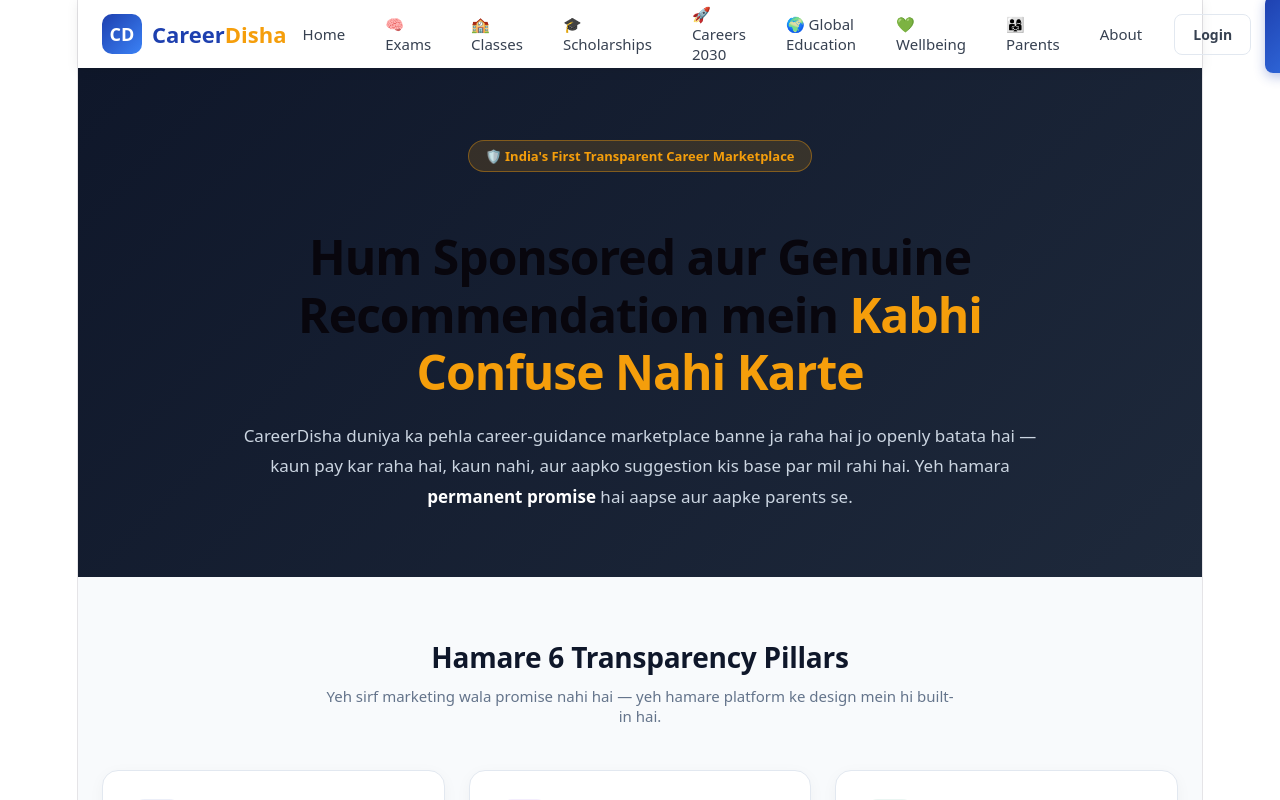
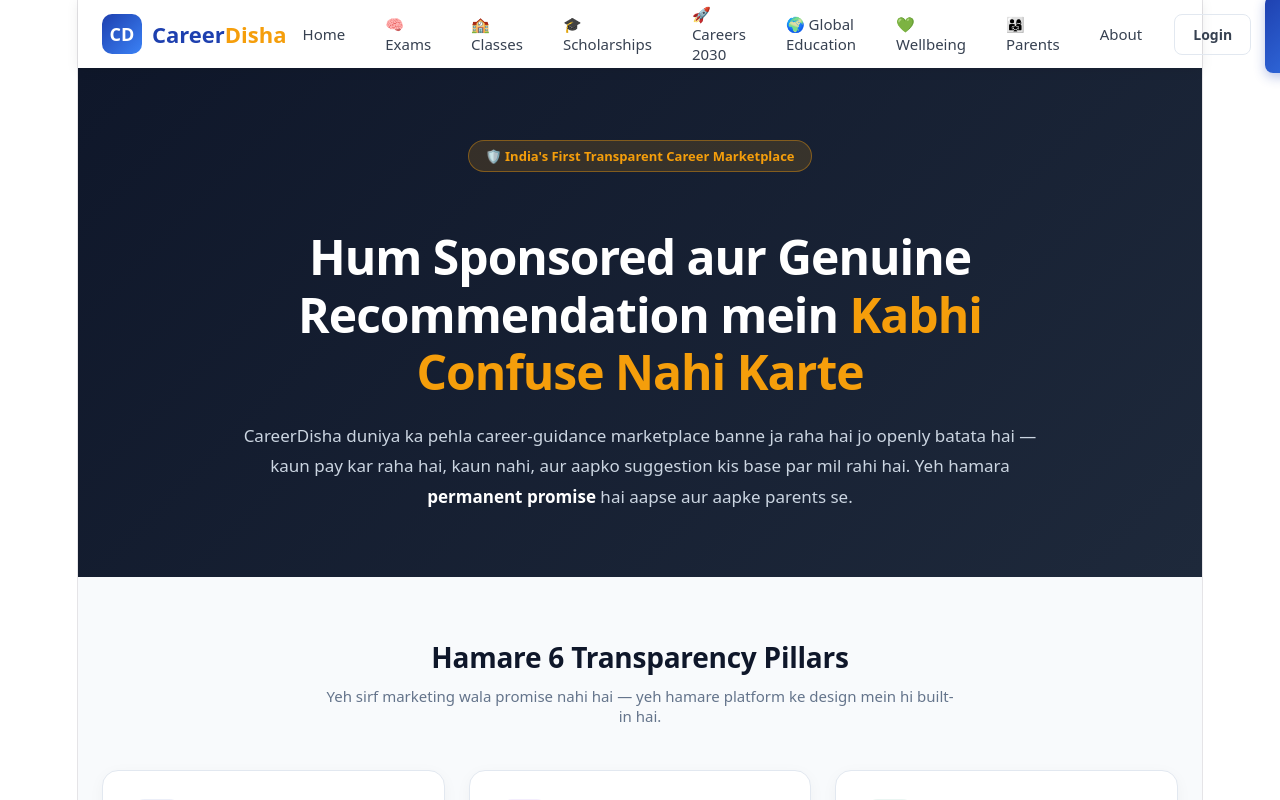
Before and after one commit to nadeem2510/careerdisha, a React (Vite) app: page /transparency in a window 1280 px wide. Shown: the top 800 px of the page. Built offline with nearby package versions, Linux system fonts and the light colour scheme.

Commit message:
Fix hero heading contrast on Transparency page - global h1 CSS rule was overriding white text on dark gradient background

```diff
--- a/src/pages/TransparencyPromise.jsx
+++ b/src/pages/TransparencyPromise.jsx
@@ -65,7 +65,7 @@
           }}>
             <span style={{ fontSize: 13, color: '#F59E0B', fontWeight: 600 }}>🛡️ India's First Transparent Career Marketplace</span>
           </div>
-          <h1 style={{ fontSize: 'clamp(28px, 5vw, 48px)', fontWeight: 800, lineHeight: 1.2, marginBottom: 20, letterSpacing: '-1px' }}>
+          <h1 style={{ fontSize: 'clamp(28px, 5vw, 48px)', fontWeight: 800, lineHeight: 1.2, marginBottom: 20, letterSpacing: '-1px', color: '#fff' }}>
             Hum Sponsored aur Genuine Recommendation mein <span style={{ color: '#F59E0B' }}>Kabhi Confuse Nahi Karte</span>
           </h1>
           <p style={{ fontSize: 17, color: '#CBD5E1', lineHeight: 1.8 }}>
```
